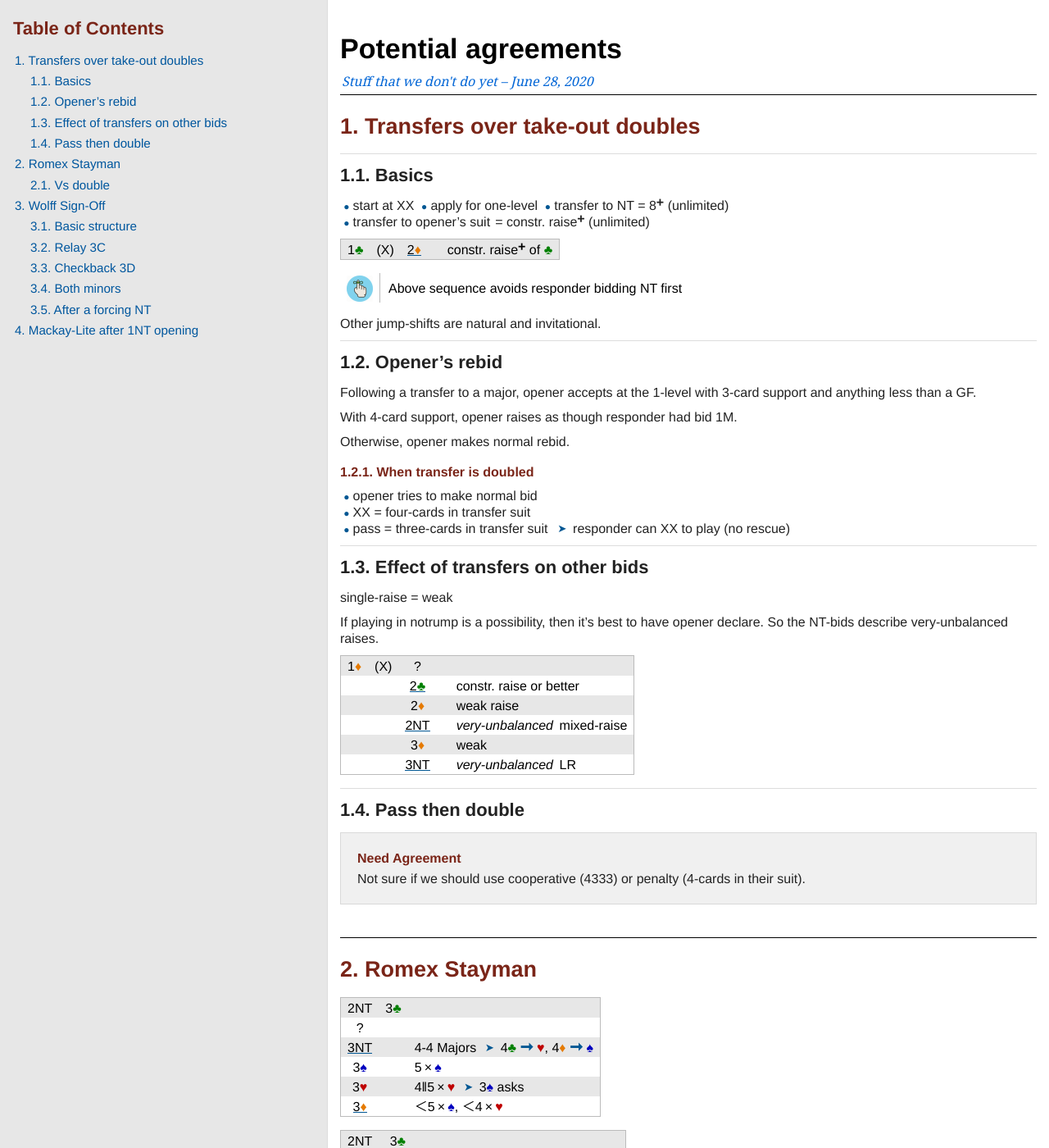
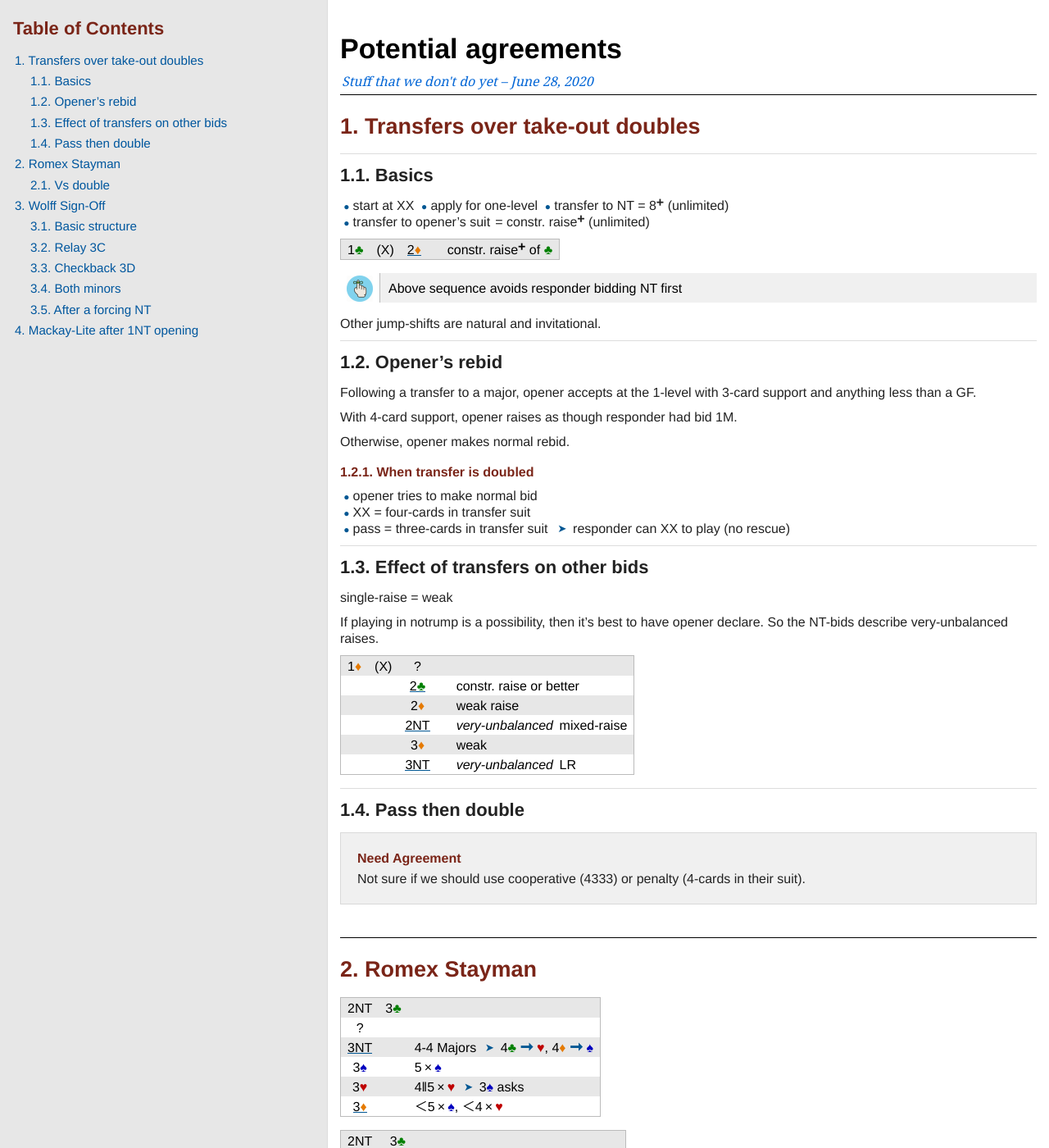
Before and after one commit to kjraywood/kjraywood.github.io, a Jekyll site: the page rbsys/staging.html, which Jekyll copies as it is, in a window 1280 px wide and 1400 px high. Shown: the whole window at 82% size. Built offline with Jekyll 4.4.1, drawn with Linux system fonts in a browser that asks for light colours.

Commit message:
bridgedoc 7a1ee00

```diff
--- a/css/bridgedoc.css
+++ b/css/bridgedoc.css
@@ -403,7 +403,7 @@ table.tableblock #preamble > .sectionbody > [class="paragraph"]:first-of-type p
 .admonitionblock > table td.icon { text-align: center; width: 40px; }
 .admonitionblock > table td.icon img { max-width: none;  height: 32px; width: auto; }
 .admonitionblock > table td.icon .title { font-weight: bold; font-family: "Helvetica Neue", "Helvetica", Helvetica, Arial, sans-serif; text-transform: uppercase; }
-.admonitionblock > table td.content { padding-left: 0.625em; padding-right: 1.25em; border-left: 1px solid #bbb; }
+.admonitionblock > table td.content { padding-left: 0.625em; padding-right: 1.25em; border-left: 1px solid #bbb; background: #f0f0f0; }
 .admonitionblock > table td.content > :last-child > :last-child { margin-bottom: 0; }
 .admonitionblock > table tr { background: none; }
 
```
